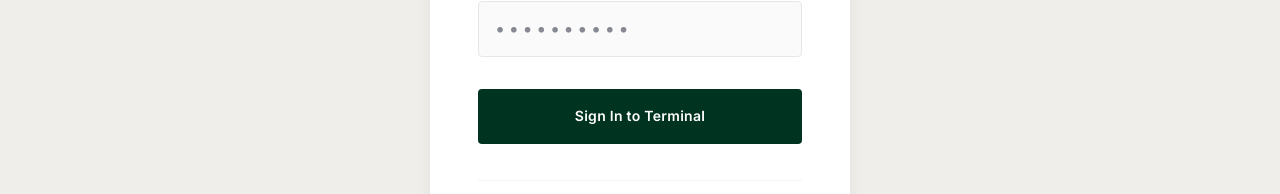
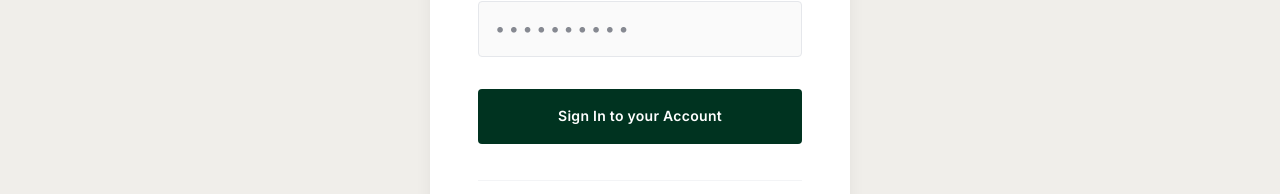
Before and after one commit to muhammadawais400602/nextcannaconnect.com, a Next.js app: page /signin in a window 1280 px wide. Shown: the part 395-589 px from the top of the page. Built offline with nearby package versions, Linux system fonts and the light colour scheme.

Commit message:
Rename sign in button from 'Sign In to Terminal' to 'Sign In to your Account'
https://claude.ai/code/session_011t6foTSyGDBj9mZXEUDJya

```diff
--- a/src/app/signin/page.tsx
+++ b/src/app/signin/page.tsx
@@ -173,7 +173,7 @@ export default function SignInPage() {
             onMouseEnter={(e) => { e.currentTarget.style.backgroundColor = "#1a4a35"; }}
             onMouseLeave={(e) => { e.currentTarget.style.backgroundColor = "#003320"; }}
           >
-            Sign In to Terminal
+            Sign In to your Account
           </button>
         </form>
 
```
